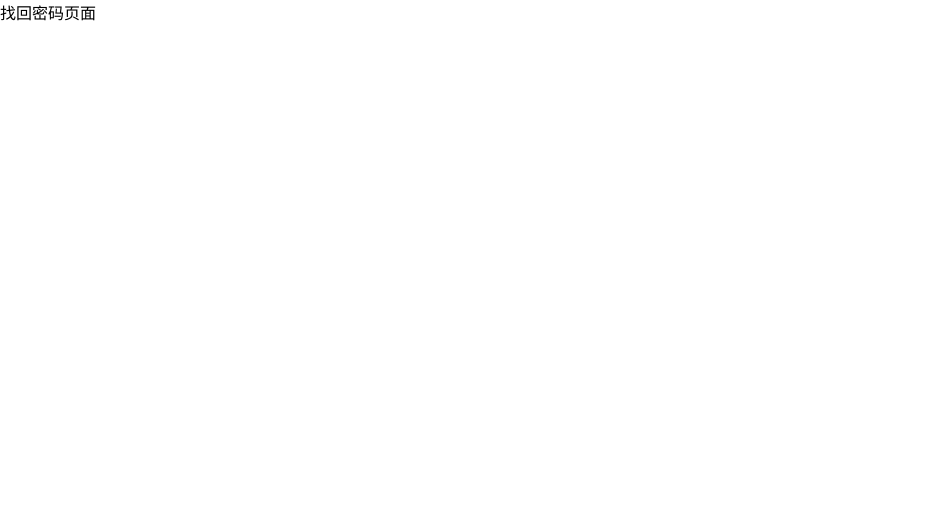
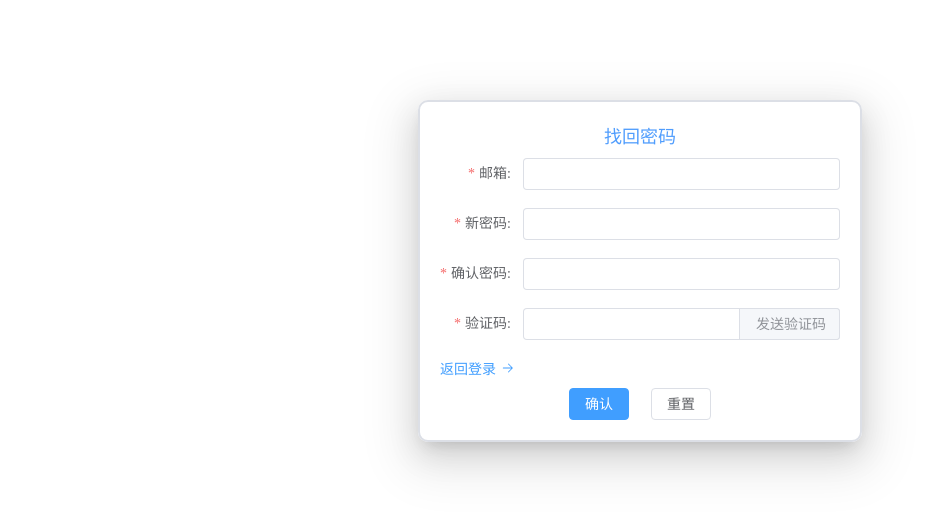
Before and after one commit to 2147l/frontend, a Vue app: page /findPassword in a window 1280 px wide. Shown: the top 512 px of the page, without its empty margins (0-943 px from the left). Built offline with nearby package versions, Linux system fonts and the light colour scheme.

Commit message:
新增找回密码界面

```diff
--- a/src/main.js
+++ b/src/main.js
@@ -10,8 +10,8 @@ for (const [key, component] of Object.entries(ElementPlusIconsVue)) {
   app.component(key, component)
 }
 
-const baseUrl = "http://127.0.0.1:8080"   //后端地址
-// const baseUrl = ""  // mock地址
+// const baseUrl = "http://127.0.0.1:8080"   //后端地址
+const baseUrl = "http://127.0.0.1:4523/m1/4213038-0-default"  // mock地址
 
 app.config.globalProperties.$baseUrl = baseUrl;
 
--- a/src/views/FindPasswordPage.vue
+++ b/src/views/FindPasswordPage.vue
@@ -1,11 +1,176 @@
 <template>
-    找回密码页面
+    <div class="find-container">
+        <el-form ref="ruleFormRef" style="max-width: 600px; min-width: 400px; height: fit-content;" :model="ruleForm"
+            :rules="rules" label-width="auto" class="demo-ruleForm" status-icon>
+            <div style="text-align: center; margin-bottom: 10px; color: #509dfd; font-size: large;">
+                找回密码
+            </div>
+            <el-form-item label="邮箱:" prop="email">
+                <el-input v-model="ruleForm.email"></el-input>
+            </el-form-item>
+            <el-form-item label="新密码:" prop="password">
+                <el-input type="password" v-model="ruleForm.password"></el-input>
+            </el-form-item>
+            <el-form-item label="确认密码:" prop="confirmPassword">
+                <el-input type="password" v-model="ruleForm.confirmPassword"></el-input>
+            </el-form-item>
+            <el-form-item label="验证码:" prop="code">
+                <el-input v-model="ruleForm.code">
+                    <template #append>
+                        <el-button :loading="codeButton.loading" :disabled="codeButton.disabled" @click="sendCode"
+                            style="width: 100px;">
+                            {{ codeButton.text }}
+                        </el-button>
+                    </template>
+                </el-input>
+            </el-form-item>
+            <el-link type="primary" underline @click="router.push('/login')">
+                返回登录<el-icon class="el-icon--right">
+                    <Right />
+                </el-icon>
+            </el-link>
+            <span style="display: flex; justify-content: center; gap: 10px; margin-top: 10px;">
+                <el-button type="primary" @click="submitForm(ruleFormRef)">确认</el-button>
+                <el-button @click="resetForm(ruleFormRef)">重置</el-button>
+            </span>
+        </el-form>
+    </div>
 </template>
 
 <script setup>
+import router from "@/router/index"
+import { ElMessage } from "element-plus";
+import { getCurrentInstance, reactive, ref } from "vue";
+const { proxy } = getCurrentInstance();
 
+// 表单验证模块
+const ruleFormRef = ref()
+const ruleForm = reactive({
+    email: "",
+    password: "",
+    confirmPassword: "",
+    code: "",
+})
+// 具体校验规则
+const rules = {
+    email: [
+        { required: true, message: "请输入邮箱", trigger: "blur" },
+        { pattern: /^([a-z0-9_\.-]+)@([\da-z\.-]+)\.([a-z\.]{2,6})$/, message: "请输入正确的邮箱", trigger: ["change","blur"] },
+    ],
+    password: [
+        {
+            validator: (rule, value, callback) => {
+                if (value === "") {
+                    callback("请输入密码");
+                } else if (value.length < 6 || value.length > 18) {
+                    callback("密码应为6到18位");
+                } else if (!/^\w+$/.test(value)) {
+                    callback("只能包含数字、字母以及下划线");
+                } else {
+                    callback();
+                }
+            }, trigger: ["change", "blur"], required: true,
+        },
+    ],
+    confirmPassword: [
+        {
+            validator: (rule, value, callback) => {
+                if (value === "") {
+                    callback("再次输入密码");
+                } else if (value !== ruleForm.password) {
+                    callback("两次输入不一致");
+                } else {
+                    callback();
+                }
+            }, trigger: "blur", required: true,
+        },
+    ],
+    code: [
+        { required: true, message: "请输入验证码", trigger: "blur" },
+    ]
+}
+
+// 验证码模块
+const codeButton = reactive({
+    text: "发送验证码",
+    loading: false,
+    disabled: false,
+    duration: 60,
+    timer: null,
+})
+// 发送验证码
+const sendCode = async () => {
+    // 倒计时结束前不能继续请求
+    if (codeButton.disabled)
+        return;
+    // 如果发送成功，则开始倒计时
+    const response = await fetch(proxy.$baseUrl + "/users/code");
+    const data = await response.json();
+    if (data.code && data.code == 200) {
+        codeButton.disabled = true;
+        codeButton.text = codeButton.duration + "秒后重试";
+        // 开启计时器
+        codeButton.timer = setInterval(() => {
+            codeButton.duration--;
+            codeButton.text = codeButton.duration + "秒后重试";
+            // 倒计时结束清除计时器
+            if (codeButton.duration == 0) {
+                clearInterval(codeButton.timer);
+                codeButton.duration = 60;
+                codeButton.text = "重新发送";
+                codeButton.disabled = false;
+            }
+        }, 1000);
+    } else {
+        ElMessage.error("发送失败");
+    }
+}
+
+// 提交表单前校验
+const submitForm = async (formEl) => {
+    if (!formEl) return
+    await formEl.validate((valid, fields) => {
+        if (valid) {
+            // 表单合法则发起注册请求
+            updatePassword();
+        }
+    })
+}
+// 重置表单
+const resetForm = (formEl) => {
+    if (!formEl) return
+    formEl.resetFields()
+}
+// 修改密码请求
+const updatePassword = () => {
+    fetch(proxy.$baseUrl + "/users/updatePassword", {
+        method: "POST",
+        body: JSON.stringify(ruleForm),
+    })
+        .then(response => response.json())
+        .then(data => {
+            console.log(data);
+            if (data.code && data.code == 200) {
+                ElMessage.success("修改成功");
+                router.push("/login");
+            } else {
+                ElMessage.error("修改失败");
+            }
+        })
+}
 </script>
 
 <style scoped>
+.find-container {
+    padding: 100px 0 0 0;
+    display: flex;
+    justify-content: center;
+}
 
+.el-form {
+    padding: 20px;
+    border: 2px solid var(--el-border-color);
+    border-radius: 10px;
+    box-shadow: var(--el-box-shadow-dark);
+}
 </style>
--- a/src/views/RegisterPage.vue
+++ b/src/views/RegisterPage.vue
@@ -29,7 +29,6 @@
                         </el-button>
                     </template>
                 </el-input>
-
             </el-form-item>
             <el-link type="primary" underline @click="router.push('/login')">
                 已有账号去登录<el-icon class="el-icon--right">
```
